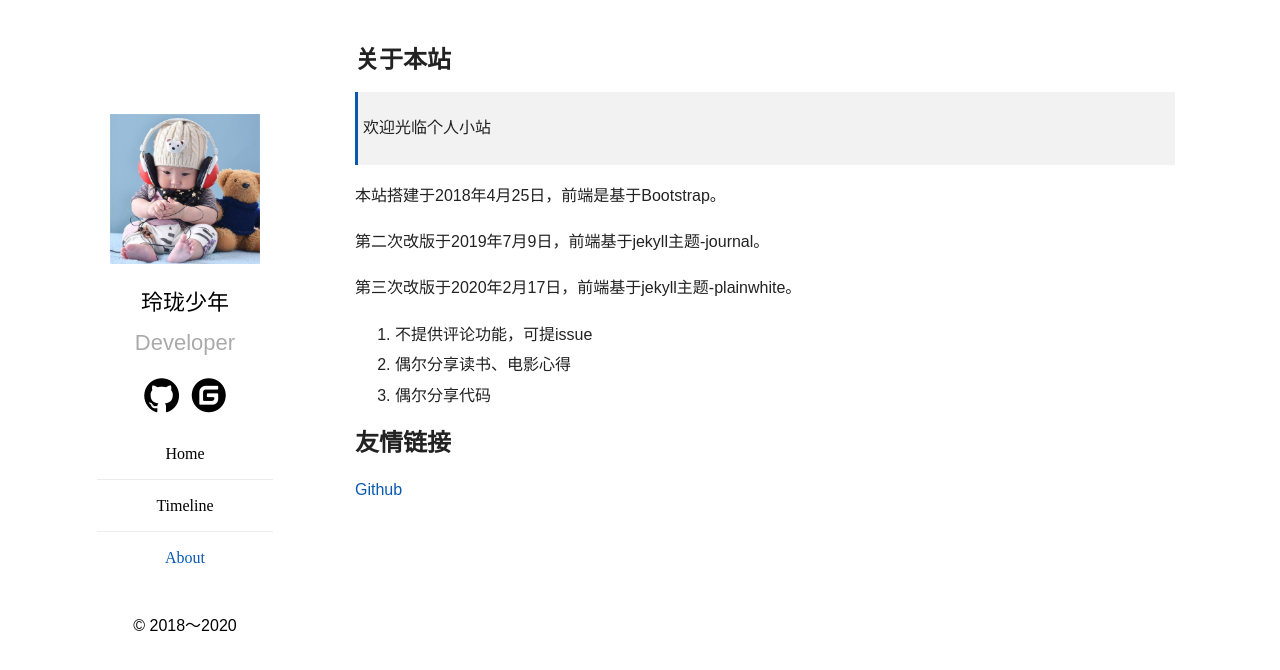
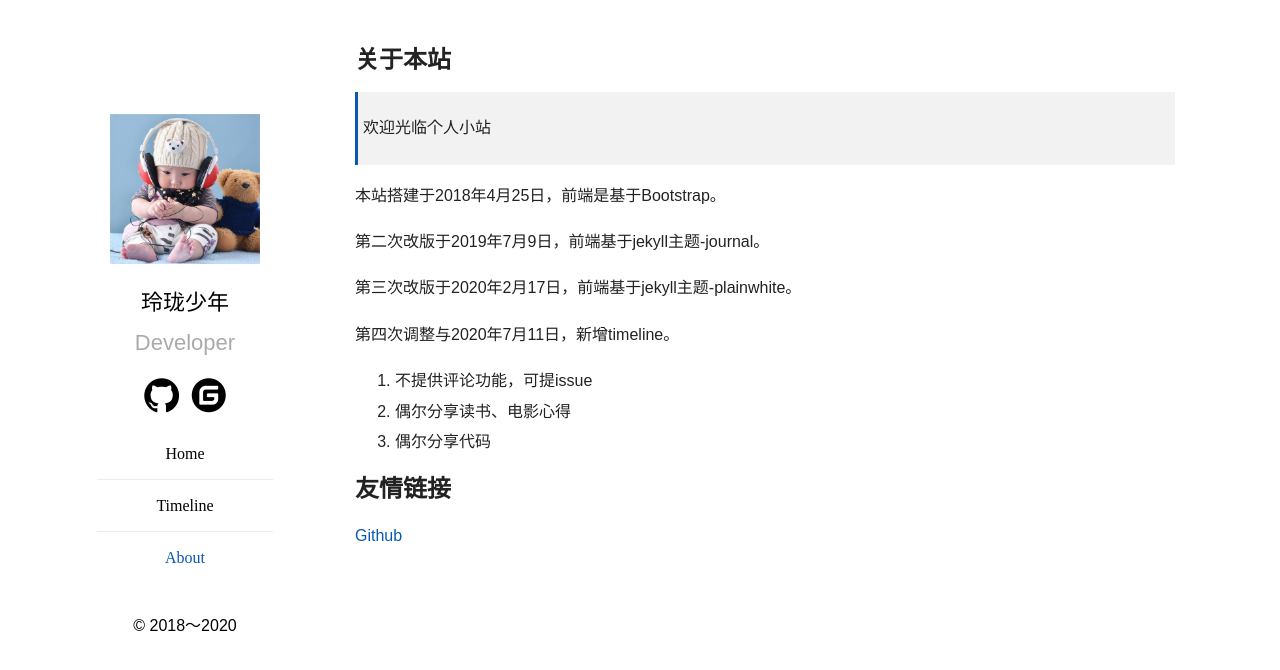
Before and after one commit to auaa/auaa.github.io, a Jekyll site: the page built from pages/about.md, in a window 1280 px wide. Shown: the top 670 px of the page. Built offline with Jekyll 4.4.1, drawn with Linux system fonts in a browser that asks for light colours; some web fonts are replaced; comment, search, counter and statistics services are not loaded; our own code applies the rules of GitHub Pages for plain Markdown files.

Commit message:
调整关于

```diff
--- a/pages/about.md
+++ b/pages/about.md
@@ -13,6 +13,7 @@ permalink: /about/
 
 第三次改版于2020年2月17日，前端基于jekyll主题-plainwhite。
 
+第四次调整与2020年7月11日，新增timeline。
 
 1. 不提供评论功能，可提issue
 2. 偶尔分享读书、电影心得
```
